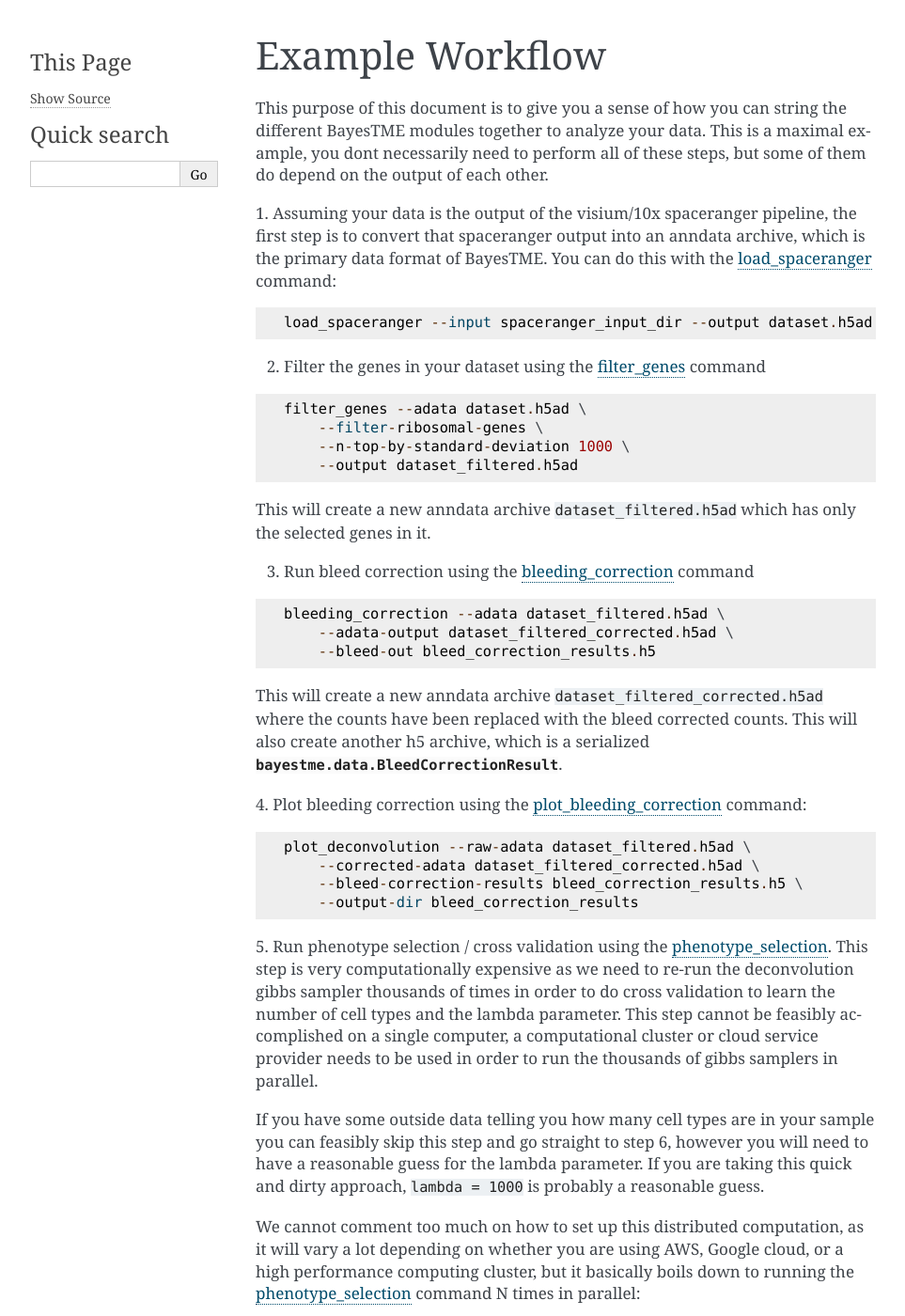
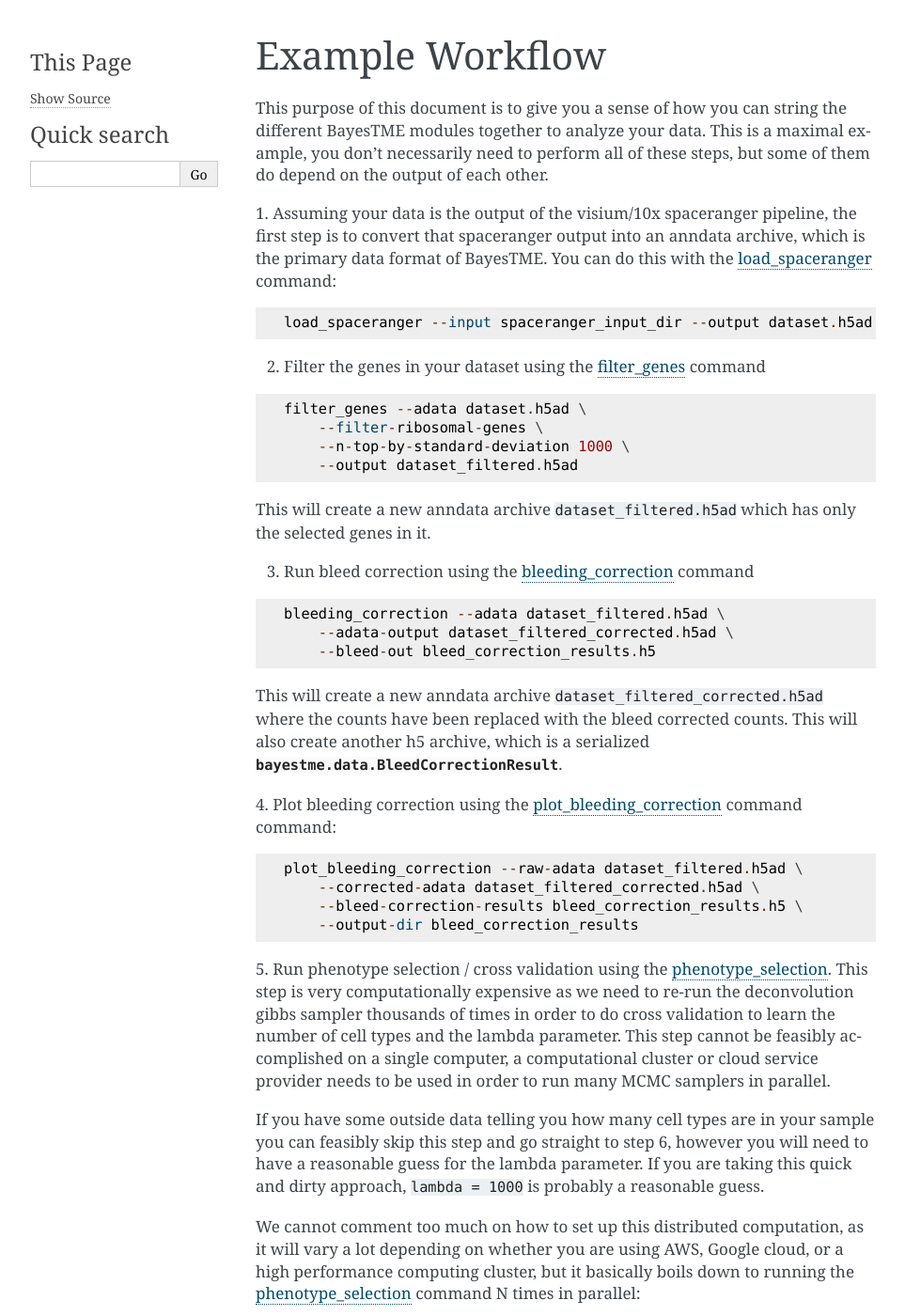
Before and after one commit to tansey-lab/bayestme, a Sphinx documentation site: the page built from docs/example_workflow.rst, in a window 1280 px wide and 1400 px high. Shown: the whole window at 94% size, without its empty margins (148-1111 px from the left). Built offline with Sphinx 7.4.7, drawn with Linux system fonts in a browser that asks for light colours; pages that are not in the unit, such as notebooks, are missing from menus.

```diff
--- a/docs/example_workflow.rst
+++ b/docs/example_workflow.rst
@@ -4,7 +4,7 @@ Example Workflow
 ================
 
 This purpose of this document is to give you a sense of how you can string the different BayesTME modules together
-to analyze your data. This is a maximal example, you dont necessarily need to perform all of these steps,
+to analyze your data. This is a maximal example, you don't necessarily need to perform all of these steps,
 but some of them do depend on the output of each other.
 
 1. Assuming your data is the output of the visium/10x spaceranger pipeline, the first step is to convert that spaceranger
@@ -38,12 +38,12 @@ This will create a new anndata archive ``dataset_filtered.h5ad`` which has only
 This will create a new anndata archive ``dataset_filtered_corrected.h5ad`` where the counts have been replaced with the
 bleed corrected counts. This will also create another h5 archive, which is a serialized :py:class:`bayestme.data.BleedCorrectionResult`.
 
-4. Plot bleeding correction using the :ref:`plot_bleeding_correction <cli_plot_bleeding_correction>`
+4. Plot bleeding correction using the :ref:`plot_bleeding_correction <cli_plot_bleeding_correction>` command
 command:
 
 .. code::
 
-    plot_deconvolution --raw-adata dataset_filtered.h5ad \
+    plot_bleeding_correction --raw-adata dataset_filtered.h5ad \
         --corrected-adata dataset_filtered_corrected.h5ad \
         --bleed-correction-results bleed_correction_results.h5 \
         --output-dir bleed_correction_results
@@ -53,7 +53,7 @@ command:
 This step is very computationally expensive as we need to re-run the deconvolution gibbs sampler thousands of times
 in order to do cross validation to learn the number of cell types and the lambda parameter.
 This step cannot be feasibly accomplished on a single computer,
-a computational cluster or cloud service provider needs to be used in order to run the thousands of gibbs samplers in parallel.
+a computational cluster or cloud service provider needs to be used in order to run many MCMC samplers in parallel.
 
 If you have some outside data telling you how many cell types are in your sample you can feasibly skip this step and go straight to step 6,
 however you will need to have a reasonable guess for the lambda parameter. If you are taking this quick and dirty approach,
--- a/setup.py
+++ b/setup.py
@@ -24,16 +24,16 @@ setup(
     packages=find_packages(where="src"),
     entry_points={  # Optional
         "console_scripts": [
-            "grid_search=bayestme.grid_search_cfg:main",
             "filter_genes=bayestme.cli.filter_genes:main",
             "bleeding_correction=bayestme.cli.bleeding_correction:main",
             "deconvolve=bayestme.cli.deconvolve:main",
             "spatial_expression=bayestme.cli.spatial_expression:main",
             "load_spaceranger=bayestme.cli.load_spaceranger:main",
-            "plot_bleeding=bayestme.cli.plot_bleeding_correction:main",
+            "plot_bleeding_correction=bayestme.cli.plot_bleeding_correction:main",
             "plot_deconvolution=bayestme.cli.plot_deconvolution:main",
             "plot_spatial_expression=bayestme.cli.plot_spatial_expression:main",
-            "phenotype_selection=bayestme.cli.phenotype_selection:main"
+            "phenotype_selection=bayestme.cli.phenotype_selection:main",
+            "select_marker_genes=bayestme.cli.select_marker_genes:main"
         ],
     },
     python_requires=">=3.7, <4",
```
